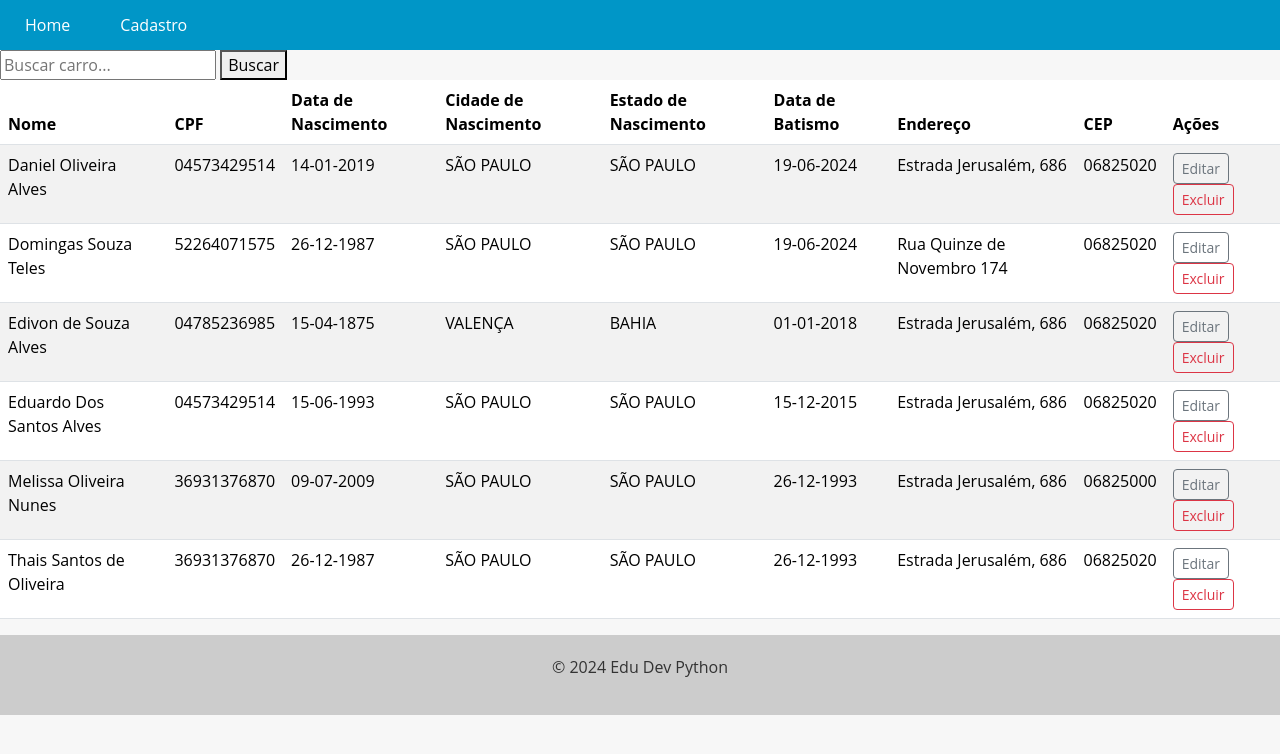
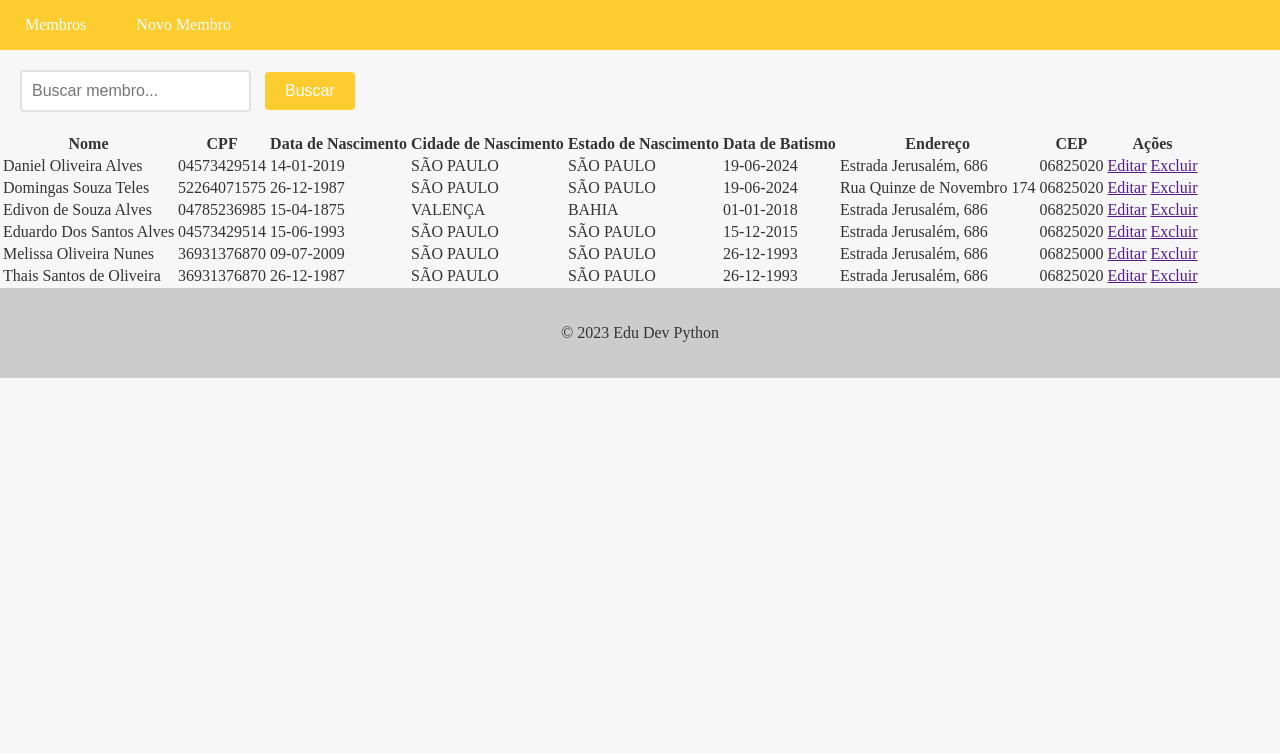
Before and after one commit to Eduardo-Alves1/membro1.0, a Django app: page /members/ in a window 1280 px wide. Shown: the top 754 px of the page. Run offline with Django 5.2, Linux system fonts and the light colour scheme; data comes from the database, SQL or seed files in the repository; both versions use the stored data as it was after the commit.

Commit message:
REFACTOR

```diff
--- a/app/settings.py
+++ b/app/settings.py
@@ -122,6 +122,10 @@ STATIC_FILES = [
     os.path.join(BASE_DIR,'static'),
 ]
 
+STATICFILES_DIRS = [
+    os.path.join(BASE_DIR, 'static'),
+]
+
 # Default primary key field type
 # https://docs.djangoproject.com/en/5.0/ref/settings/#default-auto-field
 
--- a/app/templates/base.html
+++ b/app/templates/base.html
@@ -1,36 +1,32 @@
 {% load static %}
+
 <!DOCTYPE html>
-<html lang="pt-br">
+<html lang="en">
 <head>
   <meta charset="UTF-8">
   <meta name="viewport" content="width=device-width, initial-scale=1.0">
-    <title> {% block title %}.:SGM:.{% endblock  %}</title>
-    <link href="https://cdn.jsdelivr.net/npm/bootstrap@5.3.3/dist/css/bootstrap.min.css" rel="stylesheet" integrity="sha384-QWTKZyjpPEjISv5WaRU9OFeRpok6YctnYmDr5pNlyT2bRjXh0JMhjY6hW+ALEwIH" crossorigin="anonymous">
 
-    <link rel="stylesheet" href="{% static 'css/base.css'%}">
+  <link rel="stylesheet" href="{% static 'css/base.css' %}">
+  <title>{% block title %}.: SGM :.{% endblock %}</title>
+
 </head>
 <body>
-
-    <head>
+  <header>
     <nav>
       <ul>
-                <li><a href="{% url 'members_list' %}">Home</a></li>
-                <li><a href="{% url 'new_member' %}">Cadastro</a></li>
+        <li><a href="{% url 'members_list' %}">Membros</a></li>
+        <li><a href="{% url 'new_member' %}">Novo Membro</a></li>
       </ul>
     </nav>
-    </head>
+  </header>
 
   <main>
+    {% block content %}
+    {% endblock %}
+  </main>
 
-        {% block content %}
-
-        {% endblock  %}
-
-    </main>
   <footer>
-        <p>&copy; 2024 Edu Dev Python</p>
+    <p>&copy; 2023 Edu Dev Python</p>
   </footer>
-      <script src="https://cdn.jsdelivr.net/npm/bootstrap@5.3.3/dist/js/bootstrap.bundle.min.js" integrity="sha384-YvpcrYf0tY3lHB60NNkmXc5s9fDVZLESaAA55NDzOxhy9GkcIdslK1eN7N6jIeHz" crossorigin="anonymous"></script>
-
 </body>
 </html>
--- a/cadmember/templates/members.html
+++ b/cadmember/templates/members.html
@@ -1,5 +1,5 @@
 {% extends "base.html" %}
-{% load static %}
+
 <!doctype html>
 
 {% block content %}
@@ -7,16 +7,15 @@
     <meta charset="utf-8">
     <meta name="viewport" content="width=device-width, initial-scale=1">
 
-    <link rel="stylesheet" href="{% static 'css/base.css' %}">
   </head>
     <form method="GET" action="{% url  'members_list' %}">
-        <input type="text" name="search" placeholder="Buscar carro...">
+        <input type="text" name="search" placeholder="Buscar membro...">
         <button type="submit">Buscar</button>
     </form>
 
     <div class="conteiner">
 
-        <table class="table table-striped table-hover">
+        <table class="table table-dark table-striped">
             <thead>
                 <tr>
                     <th scope="col">Nome</th>
@@ -32,7 +31,7 @@
             </thead>
             <Tbody>
                 {% for member in members %}
-                <tr>
+                <tr class="table-success">
                     <td>{{ member.name }}</td>
                     <td>{{ member.cpf }}</td>
                     <td>{{ member.date_birth | date:"d-m-Y"}}</td>
--- a/cadmember/templates/new_member.html
+++ b/cadmember/templates/new_member.html
@@ -1,14 +1,13 @@
 {% extends "base.html" %}
-{% load static %}
 
 {% block content %}
-    <link rel="stylesheet" href="{% static 'css/style.css' %}">
     <div class="container">
     <form method="post" enctype="multipart/form-data">
     {% csrf_token %}
 
         <table>
             {{ new_member_form.as_table }}
+
         </table>
         <input type="submit" value="Cadastrar" class="btn btn-primary">
 
--- a/static/css/base.css
+++ b/static/css/base.css
@@ -1,5 +1,5 @@
 body {
-    font-family: 'Open Sans', sans-serif;
+
     background-color: #f7f7f7;
     color: #333;
     margin: 0;
@@ -20,7 +20,7 @@ footer {
 }
 
 nav {
-    background-color: #0096c7;
+    background-color: #fdcd2f;
     color: #fff;
     height: 50px;
     display: flex;
@@ -45,16 +45,40 @@ nav ul li a {
     font-size: 16px;
     padding: 15px;
     transition: all 0.3s ease;
+
 }
 
-nav ul li a:hover {
-    background-color: #32bbe8;
+
+form {
+
+    padding: 20px;
 }
 
-nav ul li.active a {
-    background-color: #666;
-}
+  input[type="text"] {
+      padding: 10px;
+      font-size: 16px;
+      border: 2px solid #e3e1e1;
+      border-radius: 4px;
+      margin-right: 10px;
+      transition: border-bottom-color 0.3s ease-in-out;
+  }
 
-nav ul li.active a:hover {
-    background-color: #999;
-}
+  input[type="text"]:focus {
+      outline: none;
+      border-bottom-color: #e3e1e1;
+  }
+
+  button[type="submit"] {
+      background-color: #fdcd2f;
+      color: #fff;
+      border: none;
+      padding: 10px 20px;
+      font-size: 16px;
+      border-radius: 4px;
+      cursor: pointer;
+      transition: background-color 0.3s ease-in-out;
+  }
+
+  button[type="submit"]:hover {
+      background-color: #10b81e;
+  }
```
Also changed, not shown: cadmember/migrations/0007_rename_date_birth_member_data_nascimento.py (added), cadmember/migrations/0008_rename_cep_member_cep_and_more.py (added), cadmember/migrations/0009_rename_endereço_member_address_rename_cep_member_cep_and_more.py (added), db.sqlite3. Lines whose indentation alone changed are shown as unchanged.
